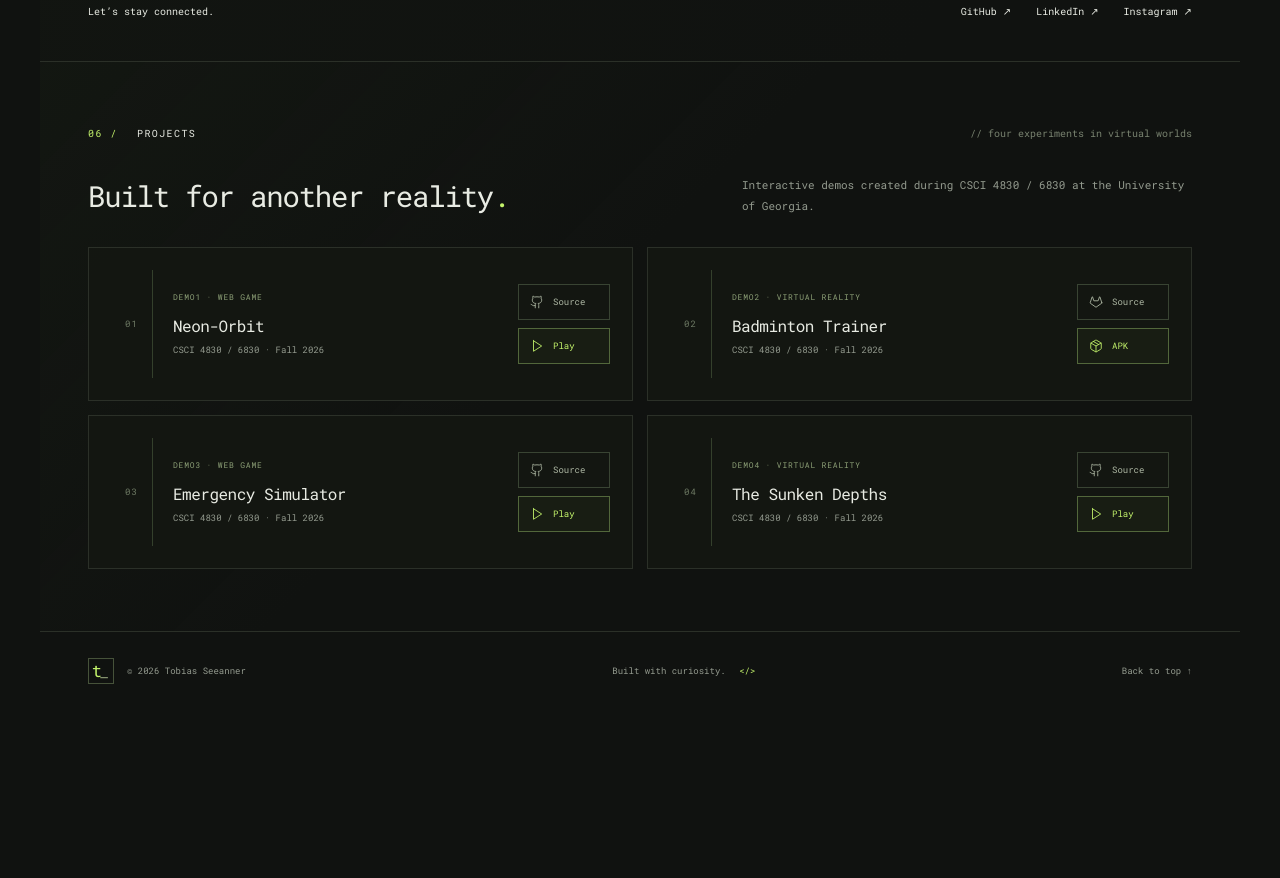
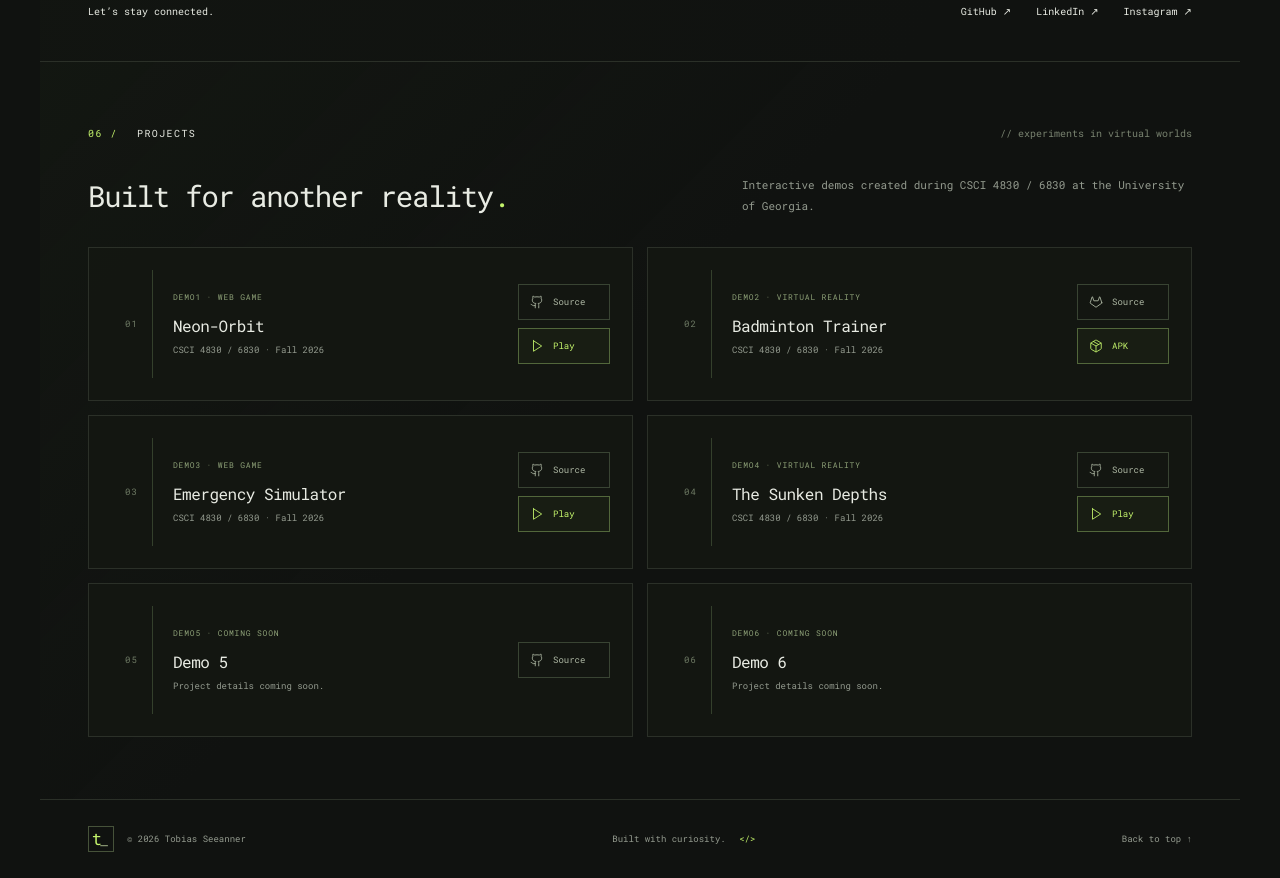
Before and after one commit to tobias50xd/website, a website built with Vite: page index.html in a window 1280 px wide. Shown: the part 5178-6056 px from the top of the page. Before the commit the page ends 5888 px from the top, so only its background shows below. Built offline with nearby package versions, Linux system fonts and the light colour scheme; files whose address does not match are found by name.

Commit message:
Added demo 5&6

```diff
--- a/index.html
+++ b/index.html
@@ -682,7 +682,7 @@
       >
         <div class="section-heading">
           <p class="eyebrow"><span>06 /</span> PROJECTS</p>
-          <span class="section-comment">// four experiments in virtual worlds</span>
+          <span class="section-comment">// experiments in virtual worlds</span>
         </div>
         <div class="course-projects-intro">
           <h2 id="projects-title">
@@ -794,6 +794,31 @@
               >
             </div>
           </article>
+          <article class="demo-card">
+            <div class="demo-index" aria-hidden="true">05</div>
+            <div class="demo-copy">
+              <p class="demo-meta">DEMO5 · COMING SOON</p>
+              <h3>Demo 5</h3>
+              <p>Project details coming soon.</p>
+            </div>
+            <div class="demo-actions">
+              <a
+                href="https://github.com/ugavrclass2026/portfolio-1-tobias50xd/tree/demo5"
+                target="_blank"
+                rel="noopener noreferrer"
+                aria-label="View Demo 5 source code on GitHub"
+                ><i data-lucide="github"></i><span>Source</span></a
+              >
+            </div>
+          </article>
+          <article class="demo-card">
+            <div class="demo-index" aria-hidden="true">06</div>
+            <div class="demo-copy">
+              <p class="demo-meta">DEMO6 · COMING SOON</p>
+              <h3>Demo 6</h3>
+              <p>Project details coming soon.</p>
+            </div>
+          </article>
         </div>
       </section>
     </main>
```
Also changed, not shown: tests/portfolio.spec.js (+13 -2 lines), README.md.
